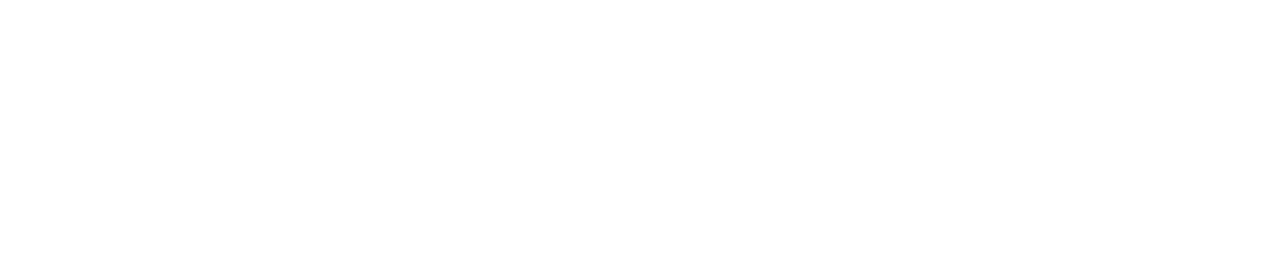
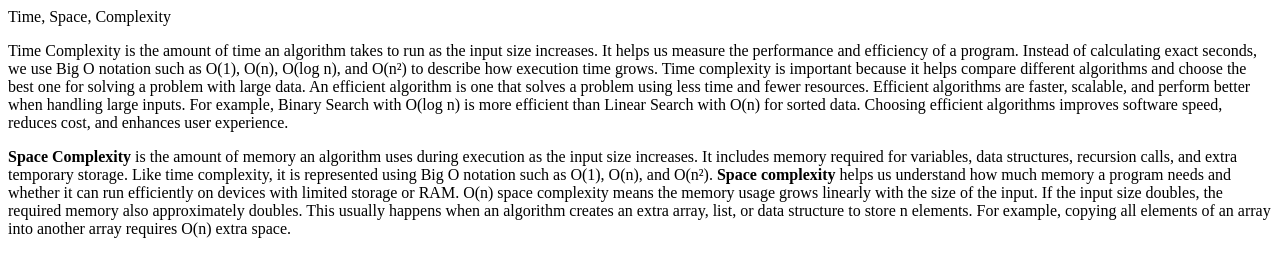
Before and after one commit to acciojob/time-and-space-complexity-AmitKR2409, a website: page main.html in a window 1280 px wide. Drawn offline with Linux system fonts and the light colour scheme.

Commit message:
created a submission

```diff
--- a/main.html
+++ b/main.html
@@ -8,6 +8,21 @@
 
 <body>
 	<!-- the entire body must be written by student -->
+
+	<hi>
+		Time, Space, Complexity
+	</hi>
+	<p>
+		Time Complexity is the amount of time an algorithm takes to run as the input size increases. It helps us measure the performance and efficiency of a program. Instead of calculating exact seconds, we use Big O notation such as O(1), O(n), O(log n), and O(n²) to describe how execution time grows. Time complexity is important because it helps compare different algorithms and choose the best one for solving a problem with large data.
+
+		An efficient algorithm is one that solves a problem using less time and fewer resources. Efficient algorithms are faster, scalable, and perform better when handling large inputs. For example, Binary Search with O(log n) is more efficient than Linear Search with O(n) for sorted data. Choosing efficient algorithms improves software speed, reduces cost, and enhances user experience.
+	</p>
+
+	<p>
+		<b>Space Complexity</b> is the amount of memory an algorithm uses during execution as the input size increases. It includes memory required for variables, data structures, recursion calls, and extra temporary storage. Like time complexity, it is represented using Big O notation such as O(1), O(n), and O(n²). <b>Space complexity</b> helps us understand how much memory a program needs and whether it can run efficiently on devices with limited storage or RAM.
+
+		O(n) space complexity means the memory usage grows linearly with the size of the input. If the input size doubles, the required memory also approximately doubles. This usually happens when an algorithm creates an extra array, list, or data structure to store n elements. For example, copying all elements of an array into another array requires O(n) extra space.
+	</p>
     <script type="text/javascript" src="./script.js">
 </script>
 
```
